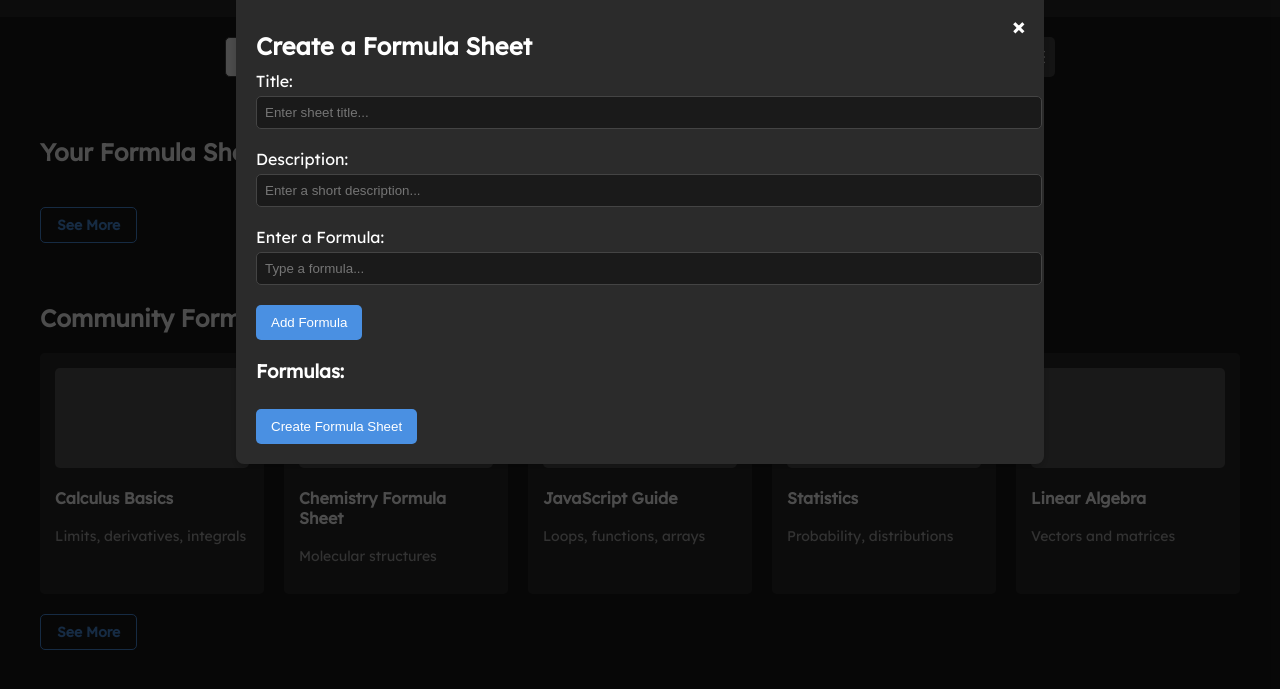
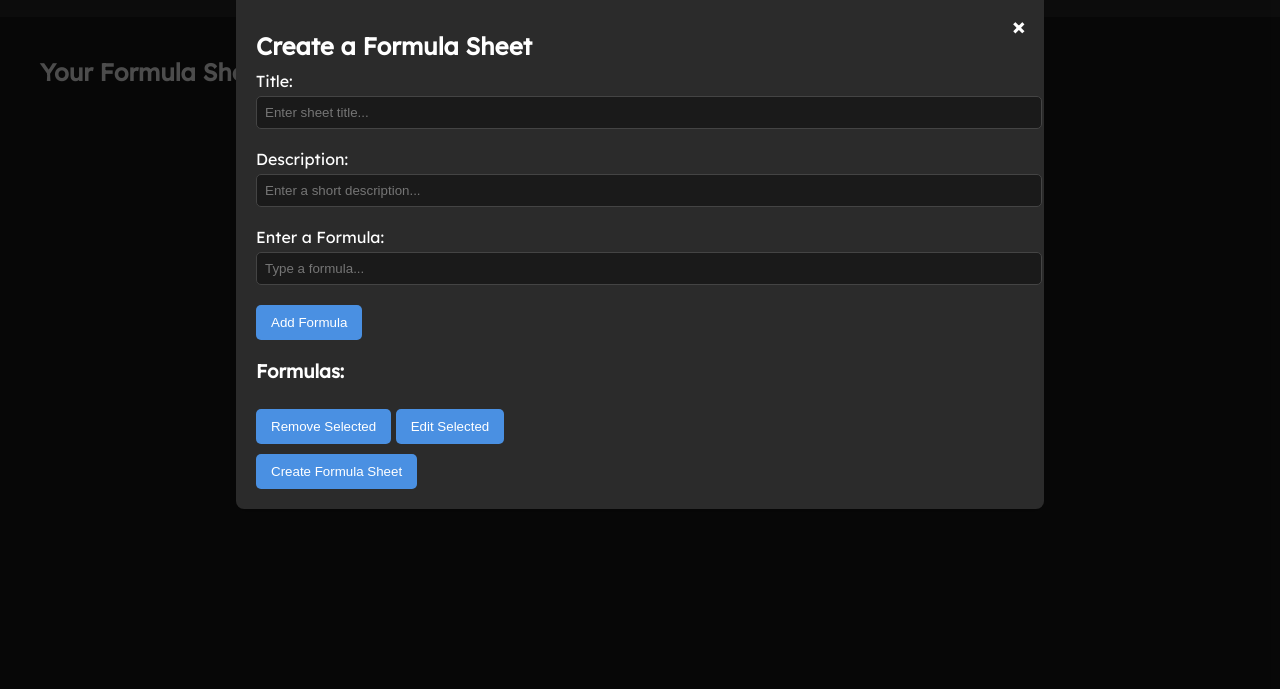
Before and after one commit to Betts6430/formula-sheet-hub, a plain HTML site: page index.html in a window 1280 px wide. Both pictures are taken after a click on the button "+ Create a formula sheet". Shown: the part 59-748 px from the top of the page. Drawn offline with Linux system fonts and the light colour scheme.

Commit message:
Created checkboxs on the edit screen

```diff
--- a/index.html
+++ b/index.html
@@ -17,56 +17,12 @@
   </header>
 
   <main>
-    <!-- Search Bar -->
-    <section class="search-section">
-      <input type="text" class="search-input" placeholder="Search for formula sheets...">
-      <button class="search-btn">
-        <img src="assets/icons/filter-icon.png" alt="Search Icon" class="filter-icon">
-      </button>
-    </section>
-
-    <!-- Your Formula Sheets Section -->
     <section class="your-sheets">
       <h2>Your Formula Sheets</h2>
-      <div class="sheet-container"></div> <!-- Removed hardcoded cards -->
-      <a href="your-sheets.html" class="see-more">See More</a>
-    </section>
-
-    <!-- Community Formula Sheets Section -->
-    <section class="community-sheets">
-      <h2>Community Formula Sheets</h2>
-      <div class="sheet-container">
-        <div class="sheet-card">
-          <div class="sheet-preview"></div>
-          <h3 class="sheet-title">Calculus Basics</h3>
-          <p class="sheet-description">Limits, derivatives, integrals</p>
-        </div>
-        <div class="sheet-card">
-          <div class="sheet-preview"></div>
-          <h3 class="sheet-title">Chemistry Formula Sheet</h3>
-          <p class="sheet-description">Molecular structures</p>
-        </div>
-        <div class="sheet-card">
-          <div class="sheet-preview"></div>
-          <h3 class="sheet-title">JavaScript Guide</h3>
-          <p class="sheet-description">Loops, functions, arrays</p>
-        </div>
-        <div class="sheet-card">
-          <div class="sheet-preview"></div>
-          <h3 class="sheet-title">Statistics</h3>
-          <p class="sheet-description">Probability, distributions</p>
-        </div>
-        <div class="sheet-card">
-          <div class="sheet-preview"></div>
-          <h3 class="sheet-title">Linear Algebra</h3>
-          <p class="sheet-description">Vectors and matrices</p>
-        </div>
-      </div>
-      <a href="community-sheets.html" class="see-more">See More</a>
+      <div class="sheet-container"></div>
     </section>
   </main>
 
-  <!-- Modal for Creating a Formula Sheet -->
   <div id="createSheetModal" class="modal">
     <div class="modal-content">
       <span class="close-btn" onclick="closeModal()">&times;</span>
@@ -84,8 +40,11 @@
 
         <h3>Formulas:</h3>
         <ul id="formulaList"></ul>
+        <div class="formula-actions">
+          <button type="button" onclick="removeSelectedFormulas()">Remove Selected</button>
+          <button type="button" onclick="editSelectedFormula()">Edit Selected</button>
+        </div>
 
-        <!-- New Button to Create the Formula Sheet -->
         <button type="button" onclick="createAndAddFormulaSheet()">Create Formula Sheet</button>
       </form>
     </div>
--- a/script.js
+++ b/script.js
@@ -13,59 +13,52 @@ function addFormula() {
 
     if (formulaInput.value.trim() !== "") {
         const li = document.createElement("li");
-        li.textContent = formulaInput.value;
+        li.innerHTML = `
+            <input type="checkbox" class="formula-checkbox">
+            <span class="formula-text">${formulaInput.value}</span>
+        `;
         formulaList.appendChild(li);
         formulaInput.value = "";
     }
 }
 
-document.addEventListener("DOMContentLoaded", () => {
-    const savedSheets = JSON.parse(localStorage.getItem("formulaSheets")) || [];
-    savedSheets.forEach(sheet => createFormulaSheetCard(sheet));
+function removeSelectedFormulas() {
+    const formulaList = document.getElementById("formulaList");
+    const checkboxes = formulaList.querySelectorAll(".formula-checkbox:checked");
+    checkboxes.forEach(checkbox => checkbox.parentElement.remove());
+}
 
-    const urlParams = new URLSearchParams(window.location.search);
-    const editId = urlParams.get('edit');
+function editSelectedFormula() {
+    const formulaList = document.getElementById("formulaList");
+    const checkedItems = formulaList.querySelectorAll(".formula-checkbox:checked");
 
-    if (editId) {
-        const sheetToEdit = savedSheets.find(sheet => sheet.id === editId);
-        if (sheetToEdit) {
-            openModal();
-            prefillModal(sheetToEdit);
-            document.getElementById("createSheetModal").dataset.editing = editId; // Add editing flag
+    if (checkedItems.length === 1) {
+        const formulaText = checkedItems[0].nextElementSibling;
+        const newFormula = prompt("Edit the formula:", formulaText.textContent);
+        if (newFormula !== null) {
+            formulaText.textContent = newFormula;
         }
+    } else {
+        alert("Please select exactly one formula to edit.");
     }
-});
-
-function prefillModal(sheet) {
-    document.getElementById("title").value = sheet.title;
-    document.getElementById("description").value = sheet.description;
-    document.getElementById("formulaList").innerHTML = "";
-
-    sheet.formulas.forEach(formula => {
-        const li = document.createElement("li");
-        li.textContent = formula;
-        document.getElementById("formulaList").appendChild(li);
-    });
 }
 
 function createAndAddFormulaSheet() {
     const title = document.getElementById("title").value.trim();
     const description = document.getElementById("description").value.trim();
-    const formulas = Array.from(document.querySelectorAll("#formulaList li")).map(li => li.textContent);
+    const formulas = Array.from(document.querySelectorAll("#formulaList li .formula-text")).map(span => span.textContent);
 
     if (title && description && formulas.length > 0) {
         const editingId = document.getElementById("createSheetModal").dataset.editing;
         let savedSheets = JSON.parse(localStorage.getItem("formulaSheets")) || [];
 
         if (editingId) {
-            // Edit existing sheet
             const sheetIndex = savedSheets.findIndex(sheet => sheet.id === editingId);
             if (sheetIndex !== -1) {
                 savedSheets[sheetIndex] = { id: editingId, title, description, formulas };
             }
             document.getElementById("createSheetModal").removeAttribute("data-editing");
         } else {
-            // Create new sheet
             const id = Date.now().toString();
             savedSheets.push({ id, title, description, formulas });
         }
@@ -103,3 +96,7 @@ function refreshFormulaSheets() {
     formulaContainer.innerHTML = "";
     savedSheets.forEach(sheet => createFormulaSheetCard(sheet));
 }
+
+document.addEventListener("DOMContentLoaded", () => {
+    refreshFormulaSheets();
+});
```
